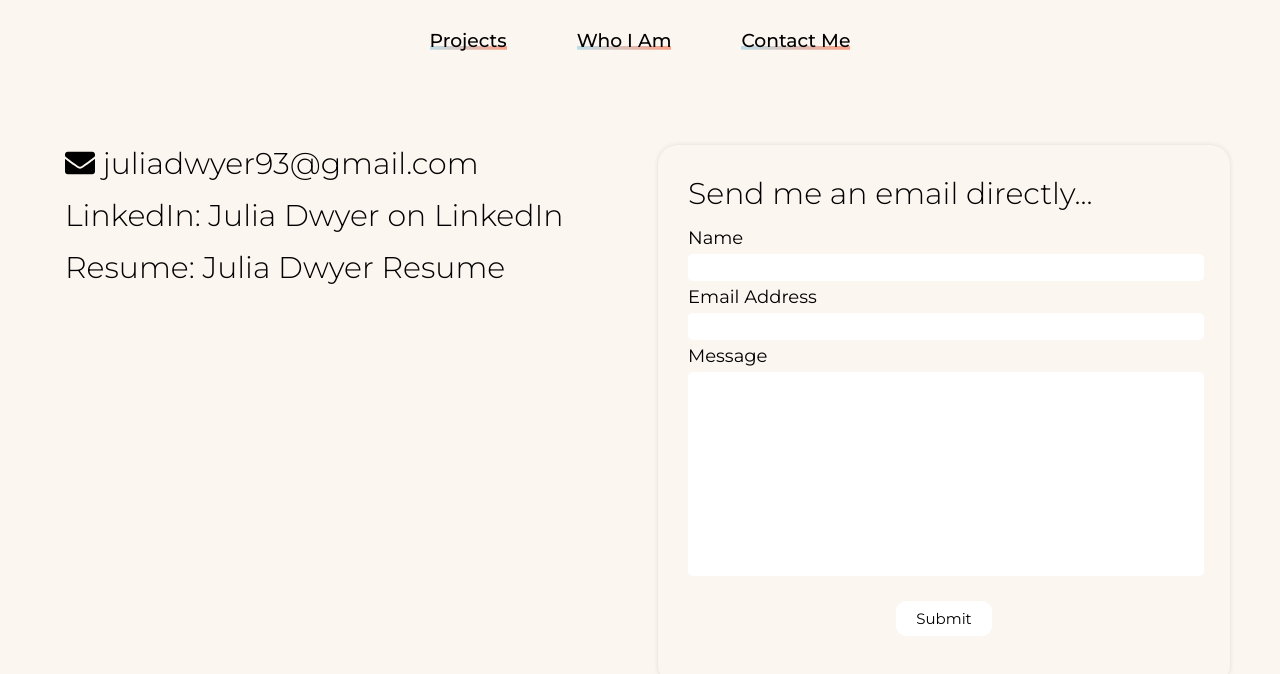
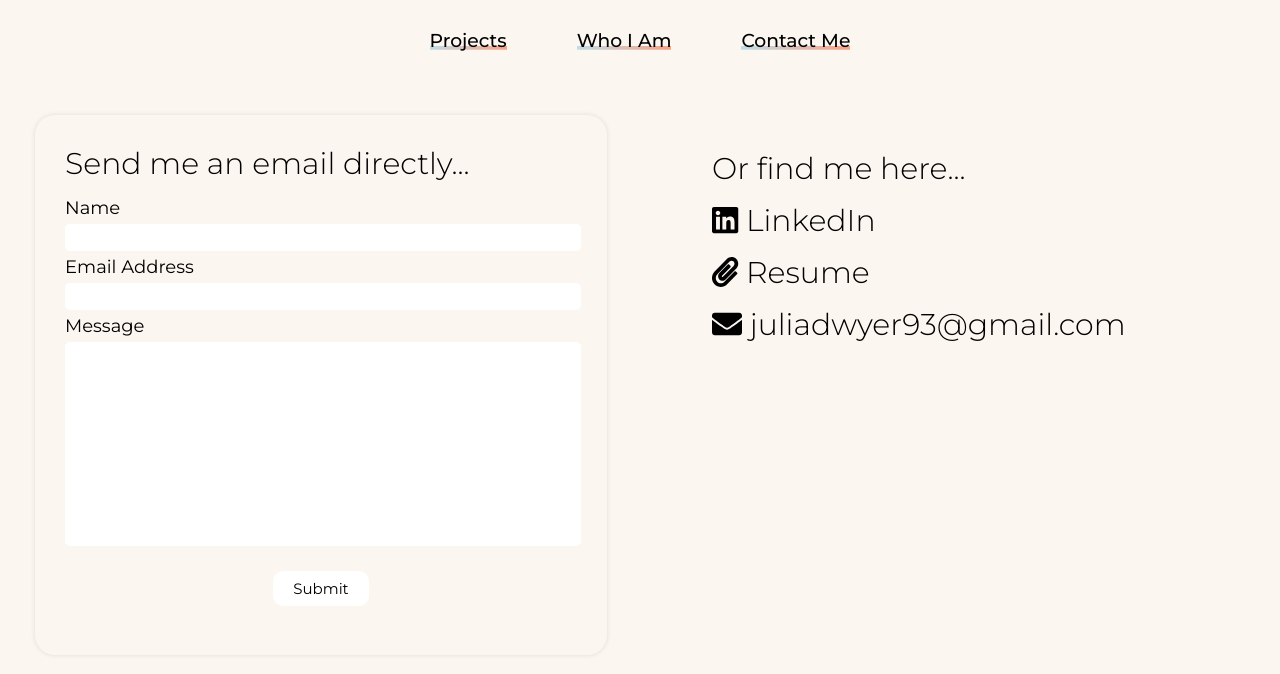
Before and after one commit to gooliajulia/up-to-something, a React (Create React App) app in the folder client/: page /contact in a window 1280 px wide. Shown: the top 674 px of the page. Built offline with nearby package versions, Linux system fonts and the light colour scheme; a web font is replaced by a local one.

Commit message:
Contact general css adjustments

```diff
--- a/client/src/screens/Contact.css
+++ b/client/src/screens/Contact.css
@@ -9,7 +9,9 @@ div.contact {
 
 div.manual-contact {
     text-align: left;
-    margin: 65px;
+    margin: 25px;
+    padding: 45px;
+    height: fit-content;
 }
 
 h2.form-title {
@@ -25,9 +27,7 @@ form#contact-form {
     display: flex;
     flex-direction: column;
     align-items: flex-start;
-    margin: 65px auto;
-    position: absolute;
-    right: 50px;
+    margin: 35px;
     border-radius: 20px;
     box-shadow: 0px 0px 5px rgba(0, 0, 0, 0.11);
 }
--- a/client/src/screens/Contact.jsx
+++ b/client/src/screens/Contact.jsx
@@ -3,6 +3,8 @@ import axios from 'axios';
 import './Contact.css';
 import {FontAwesomeIcon} from '@fortawesome/react-fontawesome';
 import { faEnvelope } from '@fortawesome/free-solid-svg-icons';
+import { faPaperclip } from '@fortawesome/free-solid-svg-icons';
+import { faLinkedin } from '@fortawesome/free-brands-svg-icons';
 
 export default function Contact() {
     const [formData, setFormData] = useState({
@@ -48,12 +50,6 @@ export default function Contact() {
 
     return (
         <div className="contact">
-            <div className='manual-contact'>
-
-                <h2 className='form-title'><i className="fas fa-envelope"></i><FontAwesomeIcon icon={faEnvelope} /> juliadwyer93@gmail.com</h2>
-                <h2 className='form-title'>LinkedIn: Julia Dwyer on LinkedIn</h2>
-                <h2 className='form-title'>Resume: Julia Dwyer Resume</h2>
-            </div>
             <form id='contact-form' onSubmit={(e) => handleSubmit(e)} method="POST">
                 <h2 className='form-title'>Send me an email directly...</h2>
                 {/* <div className='form-group'> */}
@@ -70,6 +66,12 @@ export default function Contact() {
                 {/* </div> */}
                 <button type='submit' className="btn btn-primary">Submit</button>
             </form>
+            <div className='manual-contact'>
+                <h2 className='form-title'>Or find me here...</h2>
+                <h2 className='form-title'><FontAwesomeIcon icon={faLinkedin} /> LinkedIn</h2>
+                <h2 className='form-title'><FontAwesomeIcon icon={faPaperclip} /> Resume</h2>
+                <h2 className='form-title'><FontAwesomeIcon icon={faEnvelope} /> juliadwyer93@gmail.com</h2>
+            </div>
         </div>
     )
 }
--- a/package.json
+++ b/package.json
@@ -20,6 +20,7 @@
   "homepage": "https://github.com/gooliajulia/up-to-something#readme",
   "dependencies": {
     "@fortawesome/fontawesome-svg-core": "^1.2.36",
+    "@fortawesome/free-brands-svg-icons": "^5.15.4",
     "@fortawesome/free-solid-svg-icons": "^5.15.4",
     "@fortawesome/react-fontawesome": "^0.1.16",
     "cors": "^2.8.5",
```
Also changed, not shown: 1 other file (tests, documents, lock files or other folders).
